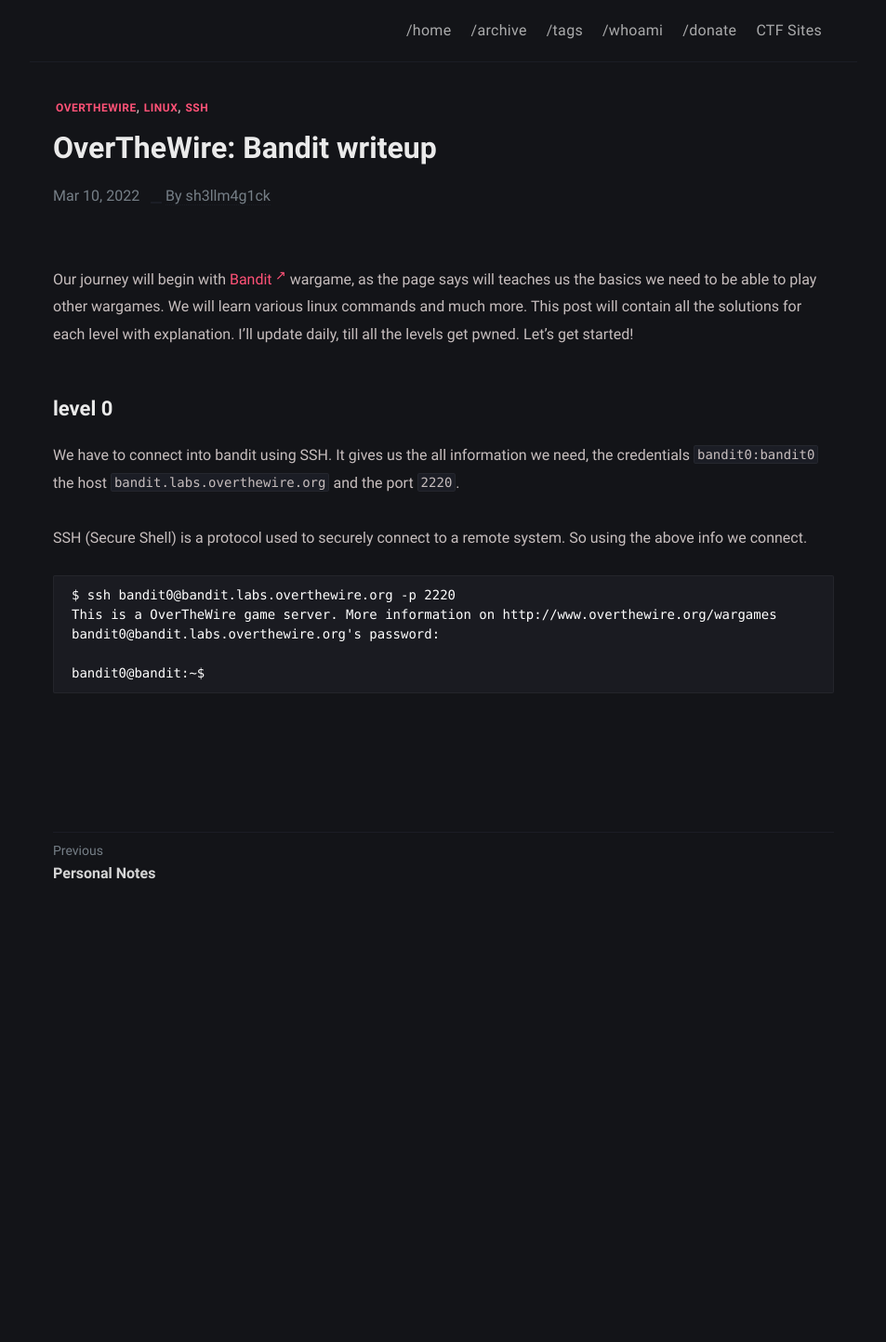
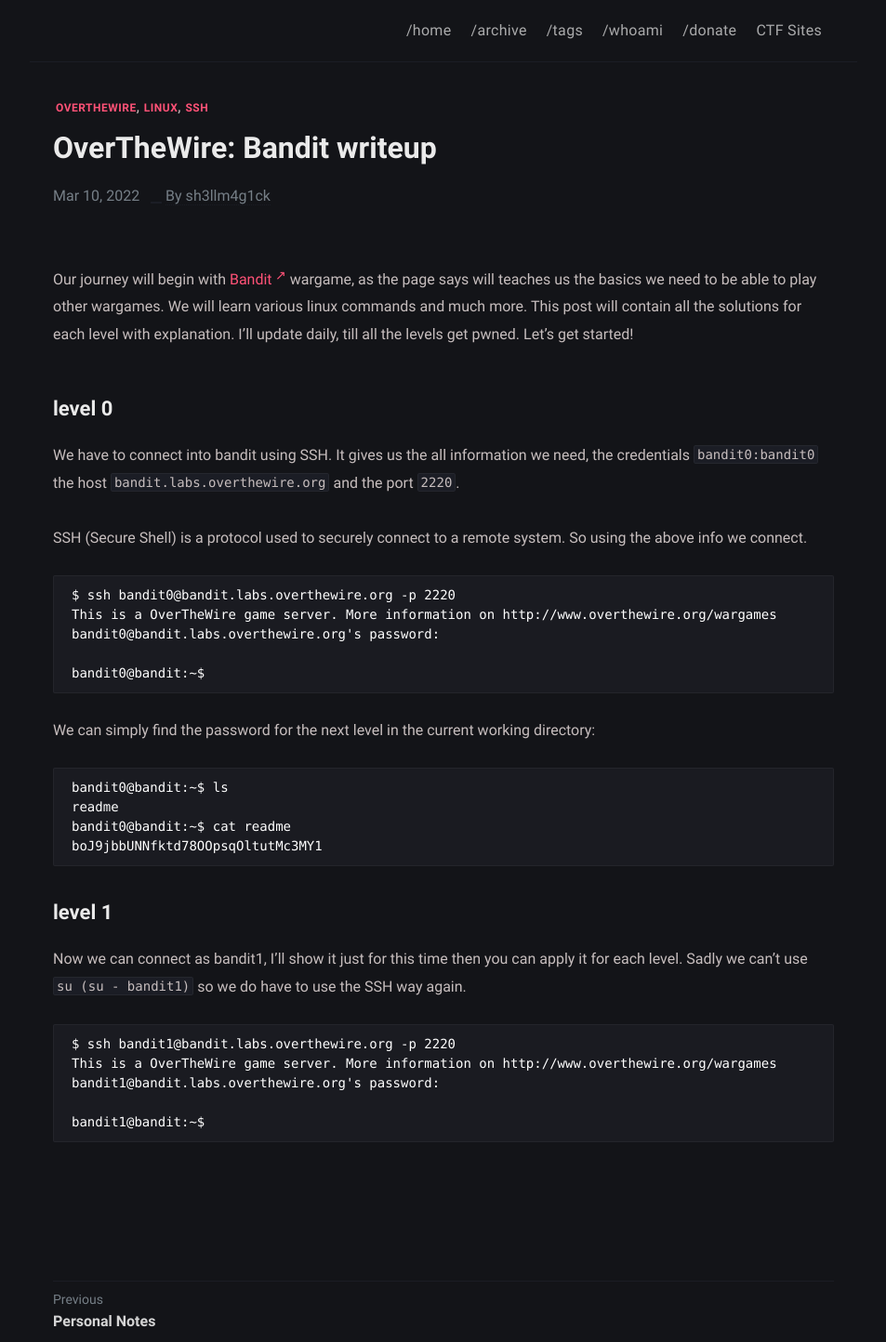
Before and after one commit to sh3llm4g1ck/sh3llm4g1ck.github.io, a Jekyll site: the page built from _posts/overthewire-bandit/2022-03-10-overthewire-bandit.md, in a window 1280 px wide. Shown: the whole page at 93% size, without its empty margins (163-1116 px from the left). Built offline with Jekyll 4.4.1, drawn with Linux system fonts in a browser that asks for light colours; before the commit the page ends 961 px from its top, so only the background shows below that.

Commit message:
Update 2022-03-10-overthewire-bandit.md

````diff
--- a/_posts/overthewire-bandit/2022-03-10-overthewire-bandit.md
+++ b/_posts/overthewire-bandit/2022-03-10-overthewire-bandit.md
@@ -19,3 +19,24 @@ bandit0@bandit.labs.overthewire.org's password:
 
 bandit0@bandit:~$
 ```
+
+We can simply find the password for the next level in the current working directory:
+
+```
+bandit0@bandit:~$ ls
+readme
+bandit0@bandit:~$ cat readme
+boJ9jbbUNNfktd78OOpsqOltutMc3MY1
+```
+
+## level 1
+
+Now we can connect as bandit1, I'll show it just for this time then you can apply it for each level. Sadly we can't use `su (su - bandit1)` so we do have to use the SSH way again.
+
+```
+$ ssh bandit1@bandit.labs.overthewire.org -p 2220
+This is a OverTheWire game server. More information on http://www.overthewire.org/wargames
+bandit1@bandit.labs.overthewire.org's password:
+
+bandit1@bandit:~$
+```
````
